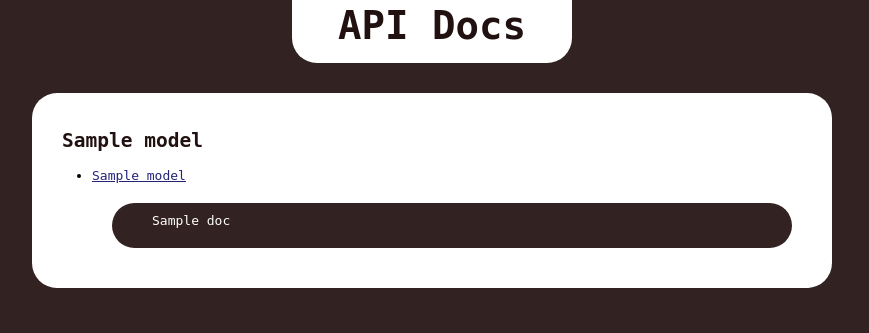
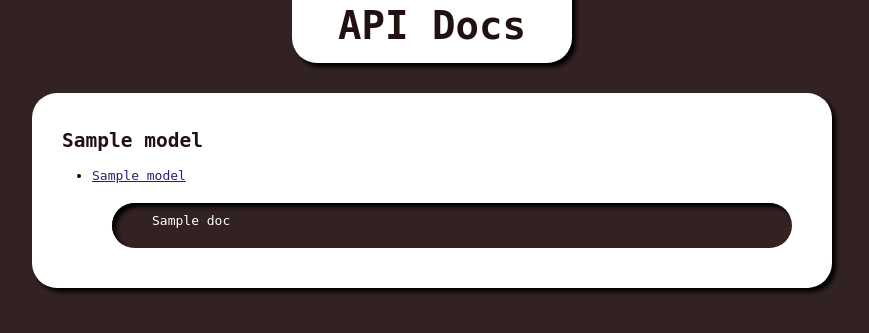
Before and after one commit to chrisgilmerproj/cereal-box, a Django app: template cereal/templates/cereal/docs.html in a window 1280 px wide. Shown: the top 333 px of the page, without its empty margins (208-1077 px from the left). Run offline with Django 3.2, Linux system fonts and the light colour scheme; the template is opened without the code that fills it: most values are stand-ins (such as "Sample title", 1, 10 or a date in 2020); parts of the project's set-up code (start-up, migrations or seed data) failed here and were passed over.

Commit message:
box shadow

```diff
--- a/cereal/templates/cereal/docs.html
+++ b/cereal/templates/cereal/docs.html
@@ -11,9 +11,9 @@
 				text-rendering:optimizeLegibility;}
 			h2 {margin-left:10px;}
 			code, .docs {border-radius:25px;}
-			code {color: #fff; display:block;
+			code {box-shadow:inset 4px 4px 4px #000; color: #fff; display:block;
 				padding:10px 40px 20px; margin:20px;}
-			.docs, h1 {background-color:#fff;}
+			.docs, h1 {background-color:#fff; box-shadow:4px 4px 4px #000;}
 			.docs {margin:50px auto; max-width:760px; padding:20px;}
 		</style>
 		<title>API Docs</title>
```
